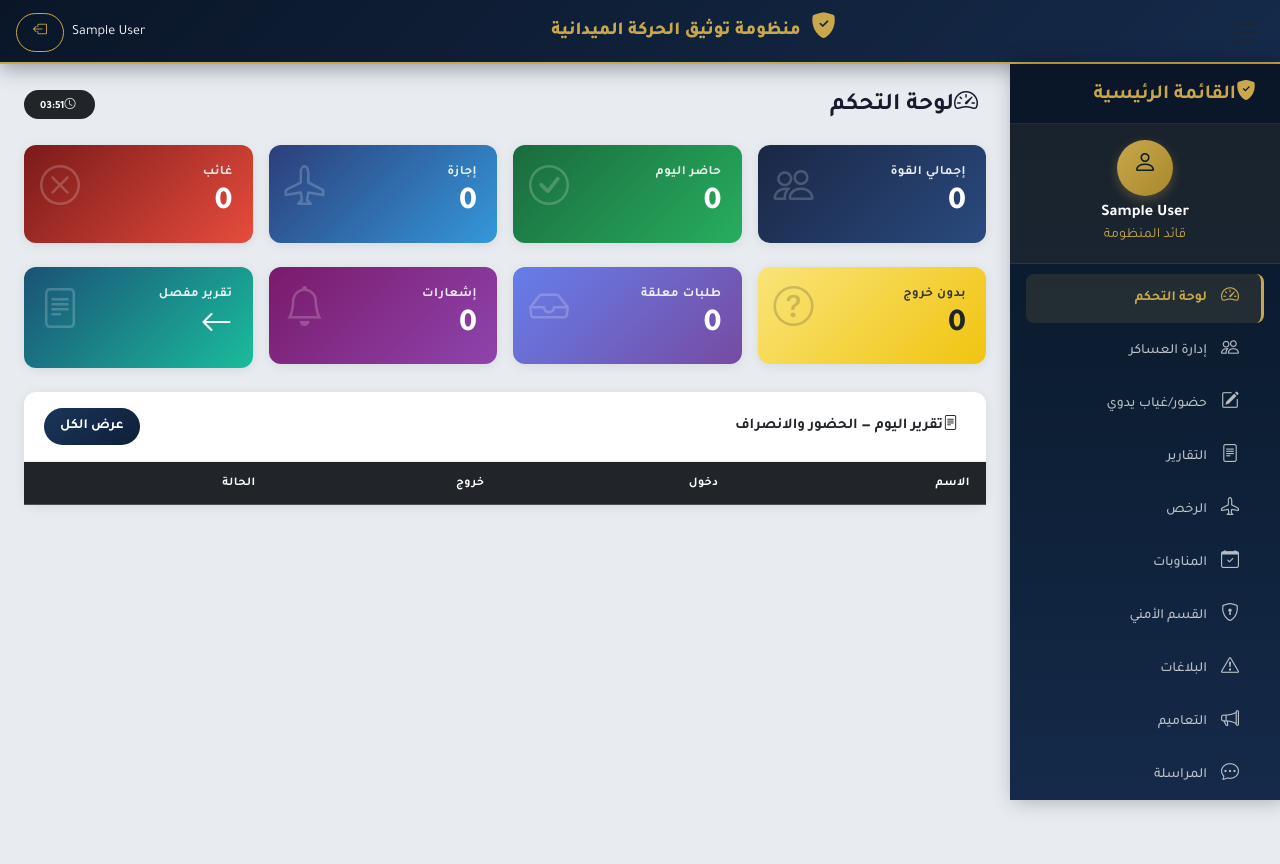
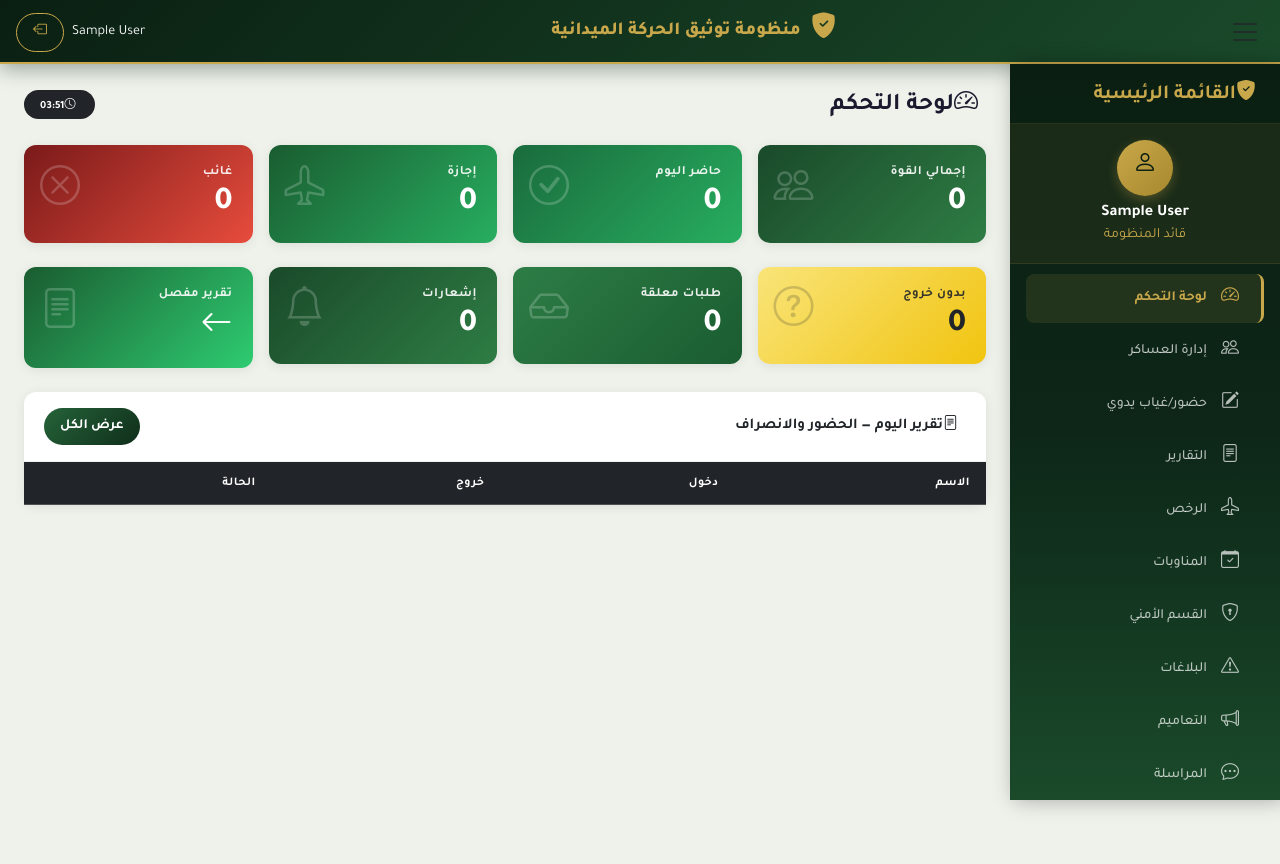
Before and after one commit to AXZksa/military-system, a Flask app: page /admin in a window 1280 px wide. Run offline with Flask 3, Linux system fonts and the light colour scheme; the visitor is signed in with stand-in values (Sample User, id 1); data comes from the database, SQL or seed files in the repository; data that the repository does not hold is empty.

Commit message:
Add files via upload

```diff
--- a/app.py
+++ b/app.py
@@ -1,4 +1,4 @@
-import os, secrets, uuid
+import os, secrets, uuid, time
 from flask import Flask, render_template, request, redirect, url_for, session, flash, jsonify
 from geopy.distance import geodesic
 from database import *
@@ -215,11 +215,14 @@ def admin_manual_attendance():
         action = request.form.get('action', '')
         note = request.form.get('note', '')
         if uid and action in ('check_in','check_out'):
-            record_attendance(uid, action, 0, 0, f"[يدوي - القائد] {note}")
+            ok, err = record_attendance(uid, action, 0, 0, f"[يدوي - القائد] {note}")
             u = get_user_by_id(uid)
             act_ar = "حضور" if action=='check_in' else "انصراف"
-            push_notif(uid, f"تم تسجيل {act_ar} يدوياً من قِبل القائد.")
-            flash(f'تم تسجيل {act_ar} لـ {u["full_name"]}', 'success')
+            if not ok:
+                flash(f'لم يتم تسجيل {act_ar} لـ {u["full_name"]}: {err}', 'warning')
+            else:
+                push_notif(uid, f"تم تسجيل {act_ar} يدوياً من قِبل القائد.")
+                flash(f'تم تسجيل {act_ar} لـ {u["full_name"]}', 'success')
         return redirect(url_for('admin_manual_attendance'))
     return render_template('admin/manual_att.html', soldiers=soldiers)
 
@@ -471,6 +474,10 @@ def employee_check_out():
 
 def handle_attendance(action):
     user_id = session['user_id']
+    now = time.time()
+    last = session.get('last_att', 0)
+    if now - last < 3:
+        return jsonify({'ok': False, 'msg': 'الرجاء الانتظار 3 ثوانٍ بين كل محاولة'}), 429
     data = request.get_json()
     if not data:
         return jsonify({'ok': False, 'msg': 'بيانات غير صالحة'}), 400
@@ -481,7 +488,10 @@ def handle_attendance(action):
     dist = geodesic(FACILITY_LOCATION, (lat, lng)).meters
     if dist > ALLOWED_RADIUS:
         return jsonify({'ok': False, 'msg': f'أنت خارج النطاق المسموح. مسافتك: {dist:.0f}م (الحد: {ALLOWED_RADIUS}م)'}), 400
-    record_attendance(user_id, action, lat, lng)
+    ok, err = record_attendance(user_id, action, lat, lng)
+    if not ok:
+        return jsonify({'ok': False, 'msg': err}), 409
+    session['last_att'] = now
     verb = "تم تسجيل الحضور ✅" if action == 'check_in' else "تم تسجيل الانصراف 🔴"
     return jsonify({'ok': True, 'msg': f'{verb}\nالمسافة: {dist:.0f}م'})
 
--- a/static/css/style.css
+++ b/static/css/style.css
@@ -1,12 +1,13 @@
 :root {
-    --navy-900: #0a1628;
-    --navy-800: #0f1f3a;
-    --navy-700: #152a4a;
-    --navy-600: #1a3559;
+    --green-900: #0a1f12;
+    --green-800: #0f2e1a;
+    --green-700: #1a4a2a;
+    --green-600: #256339;
+    --green-500: #2e7d44;
     --gold: #c9a84c;
     --gold-light: #e8d48b;
     --gold-dark: #a8882c;
-    --bg-body: #e8ecf1;
+    --bg-body: #eef2eb;
     --card-bg: #ffffff;
     --text-primary: #1a1a2e;
     --text-secondary: #6c757d;
@@ -30,15 +31,14 @@ body {
     min-height: 100vh;
 }
 
-/* ── TOPBAR ── */
 .topbar {
-    background: linear-gradient(135deg, var(--navy-900), var(--navy-700));
+    background: linear-gradient(135deg, var(--green-900), var(--green-700));
     height: var(--topbar-height);
     position: fixed;
     top: 0; left: 0; right: 0;
     z-index: 1040;
     border-bottom: 2px solid var(--gold);
-    box-shadow: 0 4px 20px rgba(10,22,40,.4);
+    box-shadow: 0 4px 20px rgba(10,31,18,.4);
     direction: rtl;
 }
 
@@ -55,9 +55,8 @@ body {
     font-size: 1.6rem;
 }
 
-/* ── SIDEBAR ── */
 .sidebar.offcanvas {
-    background: linear-gradient(180deg, var(--navy-900) 0%, #0d1f35 50%, var(--navy-700) 100%);
+    background: linear-gradient(180deg, var(--green-900) 0%, #0d2618 50%, var(--green-700) 100%);
     width: var(--sidebar-width) !important;
     border: none;
     top: var(--topbar-height);
@@ -90,7 +89,7 @@ body {
     justify-content: center;
     margin: 0 auto 8px;
     font-size: 24px;
-    color: var(--navy-900);
+    color: var(--green-900);
     box-shadow: 0 4px 12px rgba(201,168,76,.3);
 }
 
@@ -127,7 +126,6 @@ body {
 
 .sidebar-link i { font-size: 18px; width: 22px; text-align: center; }
 
-/* ── MAIN ── */
 .main-content {
     margin-top: var(--topbar-height);
     margin-right: 0;
@@ -140,7 +138,6 @@ body {
     .main-content { margin-right: var(--sidebar-width); }
 }
 
-/* ── LOGIN PAGE ── */
 .login-page {
     min-height: 100vh;
     display: flex;
@@ -148,8 +145,8 @@ body {
     justify-content: center;
     background:
         radial-gradient(ellipse at 20% 50%, rgba(201,168,76,.05) 0%, transparent 50%),
-        radial-gradient(ellipse at 80% 50%, rgba(26,53,89,.15) 0%, transparent 50%),
-        linear-gradient(135deg, var(--navy-900) 0%, #1a2744 50%, var(--navy-700) 100%);
+        radial-gradient(ellipse at 80% 50%, rgba(46,125,68,.15) 0%, transparent 50%),
+        linear-gradient(135deg, var(--green-900) 0%, #1a3a2a 50%, var(--green-700) 100%);
     padding: 20px;
     position: relative;
     overflow: hidden;
@@ -193,7 +190,7 @@ body {
     box-shadow: 0 8px 24px rgba(201,168,76,.35);
 }
 
-.login-emblem i { font-size: 36px; color: var(--navy-900); }
+.login-emblem i { font-size: 36px; color: var(--green-900); }
 
 .login-card h2 {
     font-weight: 800;
@@ -222,7 +219,7 @@ body {
 
 .login-card .btn-gold {
     background: linear-gradient(135deg, var(--gold), var(--gold-dark));
-    color: var(--navy-900);
+    color: var(--green-900);
     font-weight: 800;
     padding: 12px;
     border-radius: 10px;
@@ -242,7 +239,6 @@ body {
     margin-top: 24px;
 }
 
-/* ── CARDS ── */
 .card {
     border: none;
     border-radius: var(--radius);
@@ -266,7 +262,6 @@ body {
 
 .card-body { padding: 20px; }
 
-/* ── STAT CARDS ── */
 .stat-card {
     border-radius: var(--radius);
     overflow: hidden;
@@ -303,10 +298,9 @@ body {
 }
 
 .stat-card-subtle {
-    background: linear-gradient(135deg, #667eea, #764ba2);
+    background: linear-gradient(135deg, #2d7d46, #1a5c30);
 }
 
-/* ── TABLES ── */
 .table {
     margin: 0;
     font-size: 14px;
@@ -326,14 +320,13 @@ body {
 }
 
 .table-hover tbody tr:hover {
-    background: rgba(201,168,76,.04);
+    background: rgba(46,125,68,.04);
 }
 
 .table-dark {
-    background: var(--navy-800) !important;
+    background: var(--green-800) !important;
 }
 
-/* ── BUTTONS ── */
 .btn {
     border-radius: 8px;
     font-weight: 600;
@@ -345,22 +338,21 @@ body {
 }
 
 .btn-primary {
-    background: linear-gradient(135deg, var(--navy-600), var(--navy-800));
+    background: linear-gradient(135deg, var(--green-600), var(--green-800));
     border: none;
 }
 
 .btn-primary:hover {
     transform: translateY(-1px);
-    box-shadow: 0 4px 16px rgba(26,53,89,.3);
+    box-shadow: 0 4px 16px rgba(37,99,57,.3);
 }
 
 .btn-success { background: linear-gradient(135deg, #2ecc71, #27ae60); border: none; }
 .btn-danger { background: linear-gradient(135deg, #e74c3c, #c0392b); border: none; }
 .btn-warning { background: linear-gradient(135deg, #f39c12, #e67e22); border: none; color: #fff; }
 .btn-info { background: linear-gradient(135deg, #3498db, #2980b9); border: none; color: #fff; }
-.btn-gold { background: linear-gradient(135deg, var(--gold), var(--gold-dark)); border: none; color: var(--navy-900); font-weight: 700; }
+.btn-gold { background: linear-gradient(135deg, var(--gold), var(--gold-dark)); border: none; color: var(--green-900); font-weight: 700; }
 
-/* ── BADGES ── */
 .badge {
     padding: 6px 12px;
     border-radius: 20px;
@@ -368,7 +360,6 @@ body {
     font-size: 11px;
 }
 
-/* ── ALERTS ── */
 .alert {
     border-radius: var(--radius);
     border: none;
@@ -376,7 +367,6 @@ body {
     font-size: 14px;
 }
 
-/* ── FORMS ── */
 .form-control, .form-select {
     border: 2px solid #e8e8e8;
     border-radius: 10px;
@@ -397,14 +387,12 @@ body {
     margin-bottom: 4px;
 }
 
-/* ── LIST GROUP ── */
 .list-group-item {
     border: none;
     border-bottom: 1px solid rgba(0,0,0,.05);
     padding: 12px 16px;
 }
 
-/* ── RESPONSIVE ── */
 @media (max-width: 768px) {
     .login-card { padding: 32px 24px; }
     .stat-card h2 { font-size: 1.5rem; }
@@ -412,14 +400,12 @@ body {
     .table th, .table td { padding: 8px 10px; }
 }
 
-/* ── GLASS EFFECT ── */
 .glass {
     background: rgba(255,255,255,.7);
     backdrop-filter: blur(20px);
     border: 1px solid rgba(255,255,255,.2);
 }
 
-/* ── EMPLOYEE CHECK-IN ── */
 .btn-checkin {
     padding: 24px;
     border-radius: 16px;
@@ -427,13 +413,11 @@ body {
     font-weight: 700;
 }
 
-/* ── ABSENTEE / SPECIAL ROWS ── */
 .table-danger-row { background: rgba(231,76,60,.06); }
 .table-success-row { background: rgba(46,204,113,.06); }
 .table-warning-row { background: rgba(241,196,15,.06); }
 .table-info-row { background: rgba(52,152,219,.06); }
 
-/* ── TIMELINE ── */
 .timeline {
     position: relative;
     padding-right: 30px;
@@ -461,5 +445,5 @@ body {
     width: 12px; height: 12px;
     border-radius: 50%;
     background: var(--gold);
-    border: 2px solid var(--navy-700);
+    border: 2px solid var(--green-700);
 }
--- a/templates/admin/dashboard.html
+++ b/templates/admin/dashboard.html
@@ -8,7 +8,7 @@
 
 <div class="row g-3 mb-4">
     <div class="col-6 col-md-3">
-        <div class="card stat-card text-white" style="background:linear-gradient(135deg,#1a2744,#2a4a7f);">
+        <div class="card stat-card text-white" style="background:linear-gradient(135deg,#1a4a2a,#2e7d44);">
             <div class="card-body">
                 <i class="bi bi-people stat-icon"></i>
                 <h6>إجمالي القوة</h6>
@@ -26,7 +26,7 @@
         </div>
     </div>
     <div class="col-6 col-md-3">
-        <div class="card stat-card text-white" style="background:linear-gradient(135deg,#2c3e7a,#3498db);">
+        <div class="card stat-card text-white" style="background:linear-gradient(135deg,#1a5c30,#27ae60);">
             <div class="card-body">
                 <i class="bi bi-airplane stat-icon"></i>
                 <h6>إجازة</h6>
@@ -65,7 +65,7 @@
         </div>
     </div>
     <div class="col-6 col-md-3">
-        <div class="card stat-card text-white" style="background:linear-gradient(135deg,#7a1a6b,#8e44ad);">
+        <div class="card stat-card text-white" style="background:linear-gradient(135deg,#1a4a2a,#2e7d44);">
             <div class="card-body">
                 <i class="bi bi-bell stat-icon"></i>
                 <h6>إشعارات</h6>
@@ -75,7 +75,7 @@
     </div>
     <div class="col-6 col-md-3">
         <a href="{{ url_for('admin_reports') }}" class="text-decoration-none">
-            <div class="card stat-card text-white" style="background:linear-gradient(135deg,#1a5276,#1abc9c);">
+            <div class="card stat-card text-white" style="background:linear-gradient(135deg,#1a5c30,#2ecc71);">
                 <div class="card-body">
                     <i class="bi bi-file-text stat-icon"></i>
                     <h6>تقرير مفصل</h6>
--- a/templates/base.html
+++ b/templates/base.html
@@ -155,7 +155,7 @@
     </main>
     <style>
         .btn-outline-gold { color: var(--gold); border: 1px solid var(--gold); background: transparent; }
-        .btn-outline-gold:hover { background: var(--gold); color: var(--navy-900); }
+        .btn-outline-gold:hover { background: var(--gold); color: var(--green-900); }
         @media (min-width: 992px) {
             .sidebar.offcanvas { transform: none !important; visibility: visible !important; }
             .sidebar .offcanvas-header .btn-close { display: none; }
--- a/templates/employee/dashboard.html
+++ b/templates/employee/dashboard.html
@@ -8,7 +8,7 @@
         <div class="card h-100">
             <div class="card-body text-center py-4">
                 <div class="avatar-lg mx-auto mb-3" style="width:72px;height:72px;background:linear-gradient(135deg,var(--gold),var(--gold-dark));border-radius:50%;display:flex;align-items:center;justify-content:center;">
-                    <i class="bi bi-person fs-2" style="color:var(--navy-900);"></i>
+                    <i class="bi bi-person fs-2" style="color:var(--green-900);"></i>
                 </div>
                 <h5 class="fw-bold">{{ user.full_name }}</h5>
                 <p class="text-muted">{{ user.rank_title or 'عسكري' }}</p>
```
Also changed, not shown: database.py (+13 -0 lines).
